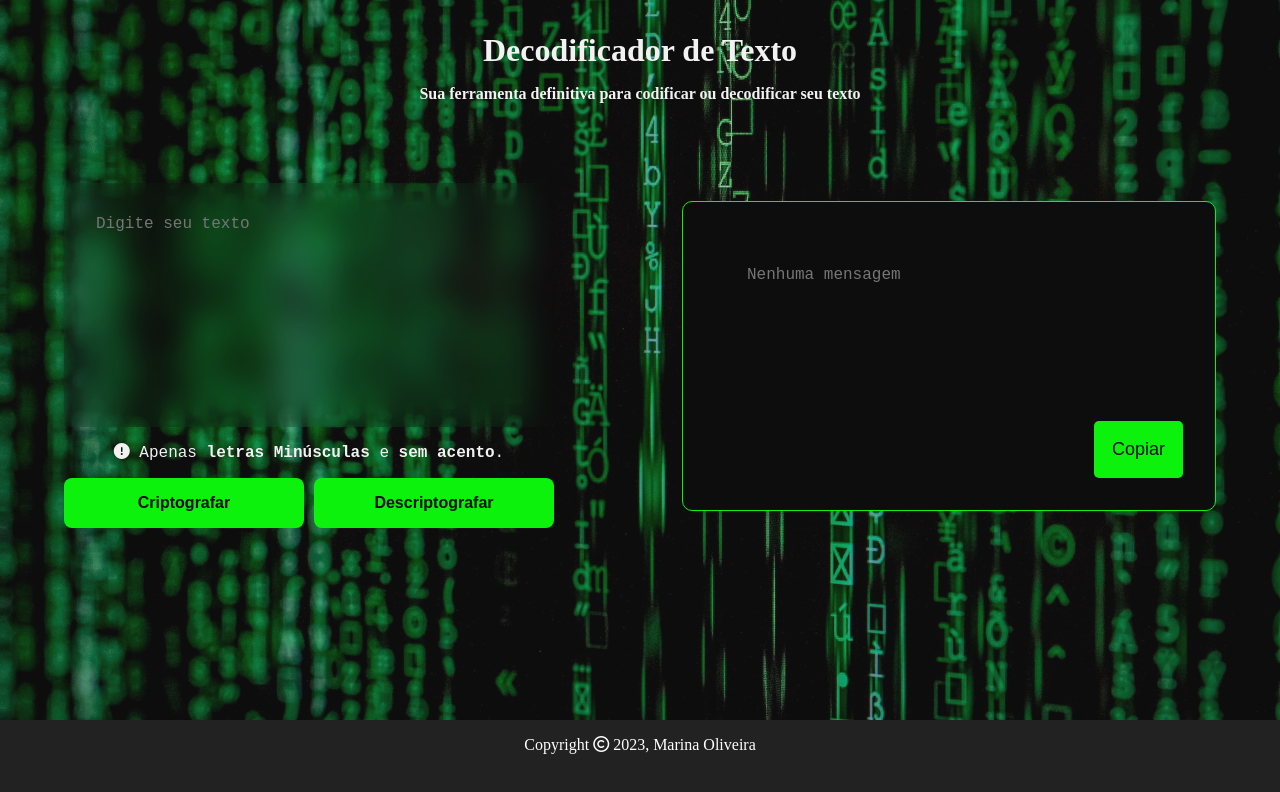
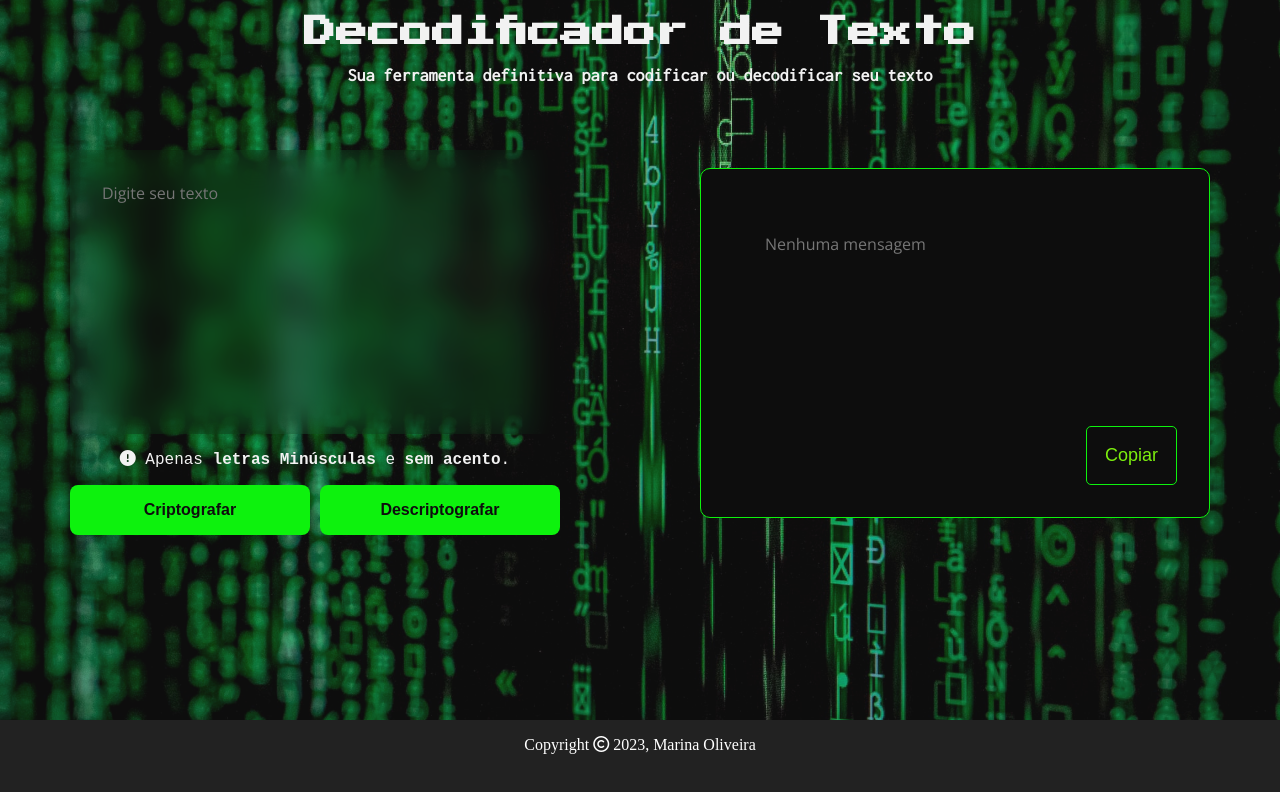
Before and after one commit to Marynamore/decoding_challenge, a plain HTML site: page index.html in a window 1280 px wide. Drawn offline with nearby package versions, Linux system fonts and the light colour scheme.

Commit message:
Estilo novo atualizado!

```diff
--- a/style.css
+++ b/style.css
@@ -1,3 +1,4 @@
+@import url('https://fonts.googleapis.com/css2?family=Inconsolata&family=Press+Start+2P&family=Open+Sans&display=swap');
 *{
     margin: 0;
     padding: 0;
@@ -23,12 +24,18 @@ div.container{
 
 header.container_header{
     text-align: center;
-    margin: 2em;
+    margin: 1em 0;
+}
+
+header.container_header h1{
+    font-family: 'Press Start 2P';
+    padding: 0 1em;
 }
 
 header.container_header p{
+    font-family: 'Inconsolata', monospace;
     padding: 1em;
-    font-size: medium;
+    font-size: large;
     font-weight: 600;
 }
 
@@ -58,7 +65,7 @@ main.container_main section.text_session textarea{
     border-radius: .5em;
     backdrop-filter: blur(1em);
     padding: 2em;
-    font-family: 'Courier New', Courier, monospace;
+    font-family: 'Open Sans', sans-serif;
     font-size: medium;
     color: white;
     width: 100%;
@@ -97,7 +104,6 @@ main.container_main section.console_session{
     background-color: black;
     border: 1px solid #00ff00;
     border-radius: 10px;
-    height: 100%;
 }
 
 main.container_main section.console_session textarea{
@@ -105,11 +111,11 @@ main.container_main section.console_session textarea{
     background: transparent;
     border: none;
     color: white;
-    font-family: 'Courier New', Courier, monospace;
+    font-family: 'Open Sans', sans-serif;
     font-size: medium;
     resize: none;
     width: 100%;
-
+    resize: none;
 }
 
 main.container_main section.console_session textarea.console_output {
@@ -117,13 +123,19 @@ main.container_main section.console_session textarea.console_output {
 }
 
 main.container_main section.console_session .button_cop{
-    background-color: #00ff00;
-    color: black;
     font-size: large;
     padding: 1em;
     border: none;
     border-radius: 5px;
     cursor: pointer;
+    color: lawngreen;
+    background-color: black;
+    border: 1px solid #00ff00;
+}
+
+main.container_main section.console_session .button_cop:hover{
+    background-color: #00ff00;
+    color: black;
 }
 
 footer.container_footer{
@@ -157,7 +169,6 @@ footer.container_footer p{
   main.container_main section.text_session,
   main.container_main section.console_session {
     width: 100%;
-    margin: 1em;
   }
 
   main.container_main section.console_session {
```
